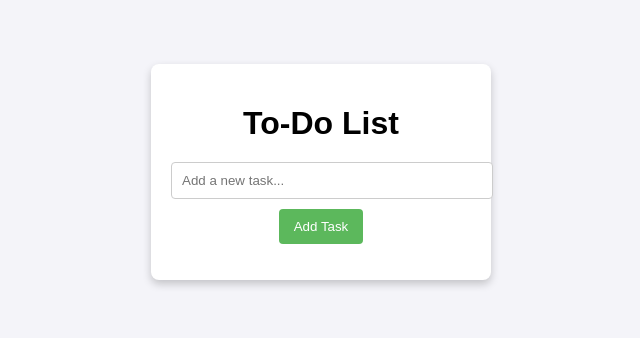
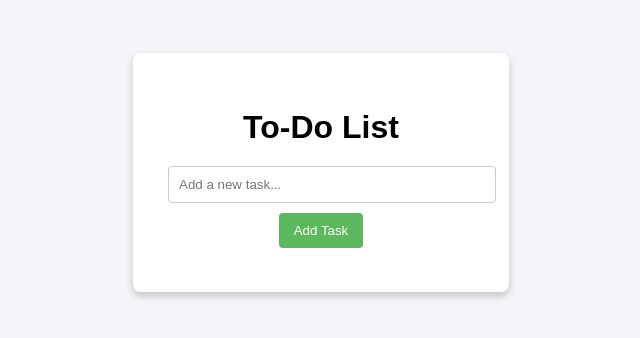
Before and after one commit to Farrukhsmit11/Todo-App-, a plain HTML site: page index.html in a window 1280 px wide. Shown: the part 228-566 px from the top of the page, without its empty margins (319-959 px from the left). Drawn offline with Linux system fonts and the light colour scheme.

Commit message:
Update style.css

```diff
--- a/style.css
+++ b/style.css
@@ -10,12 +10,13 @@ body {
 }
 
 .app-container {
-    width: 300px;
-    padding: 20px;
+    width: 306px;
+    padding: 35px;
     background-color: white;
     box-shadow: 0 4px 8px rgba(0, 0, 0, 0.2);
     border-radius: 8px;
     text-align: center;
+    height: 169px;
 }
 
 h1 {
```
